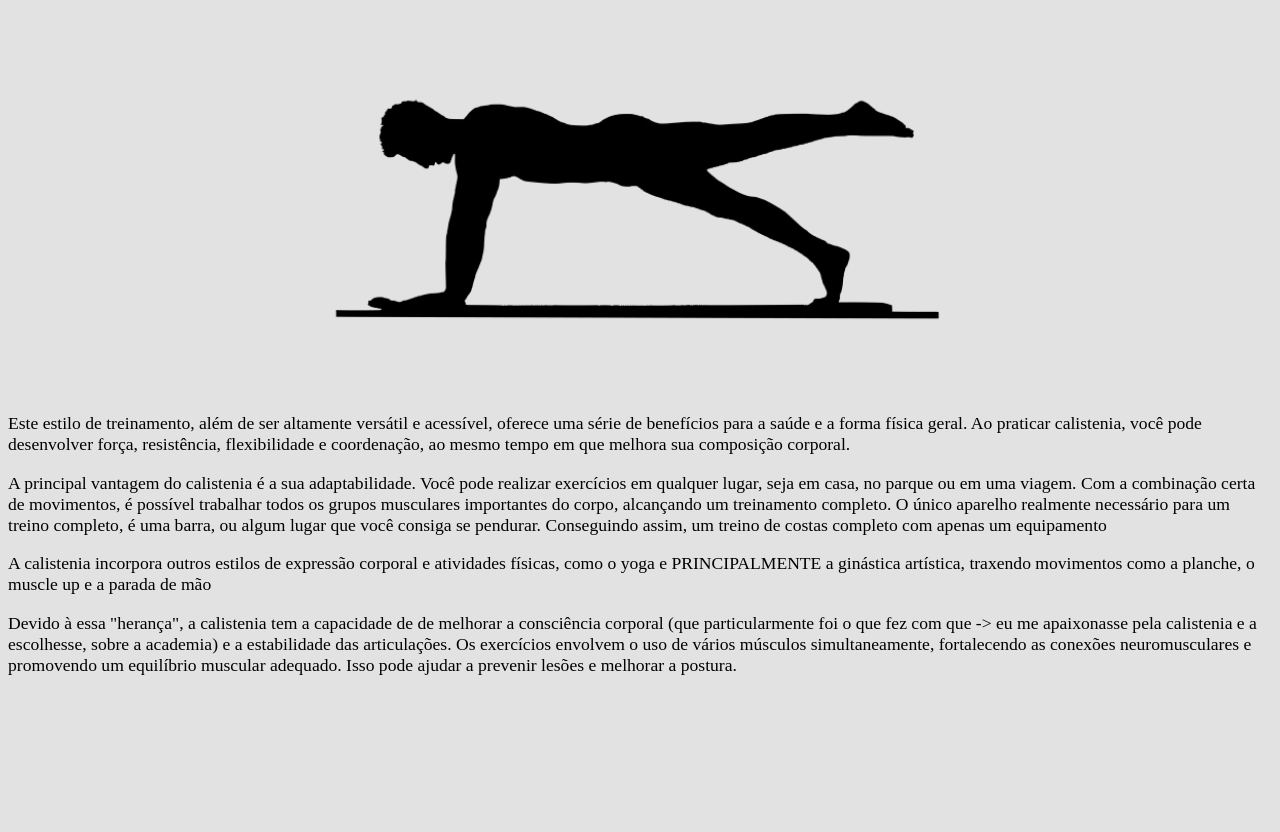
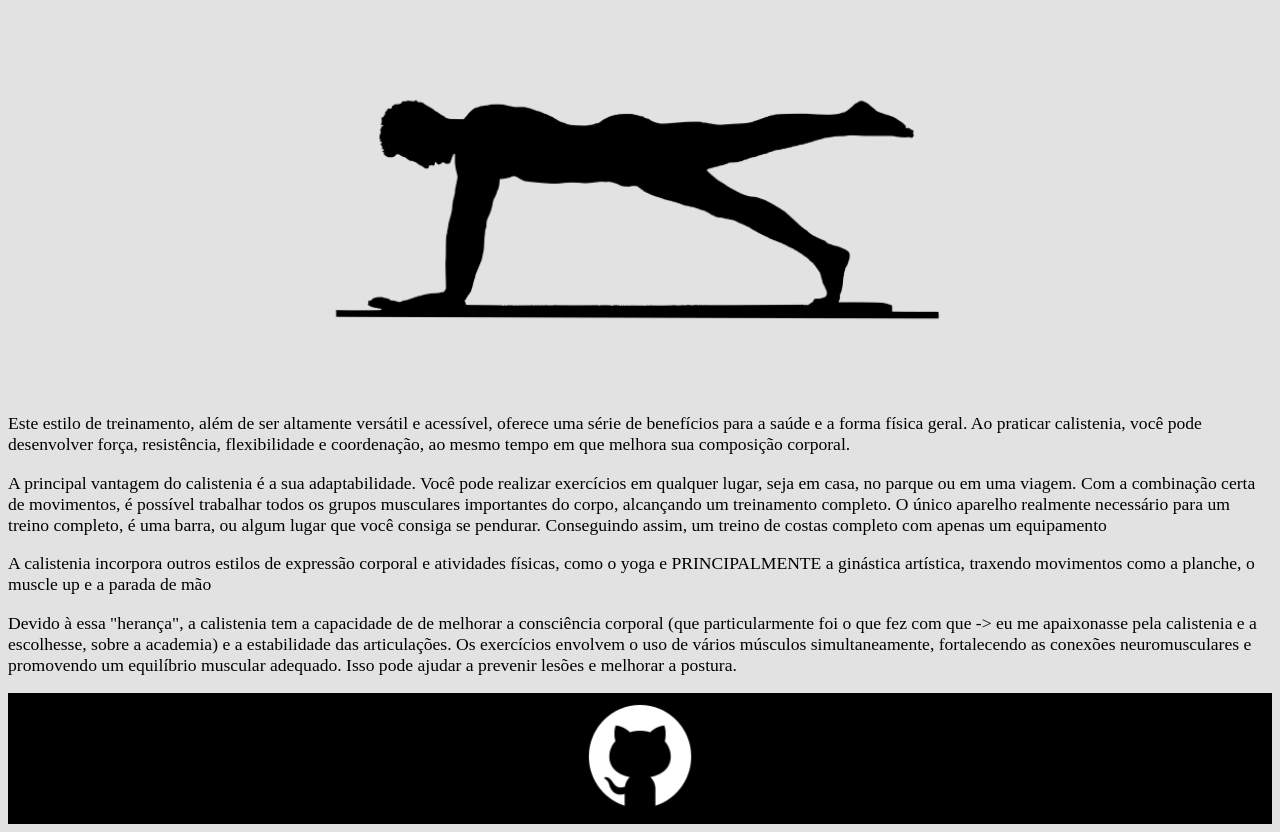
Before and after one commit to Joeziojr/joezioJr.github.io, a plain HTML site: page index.html in a window 1280 px wide. Shown: the part 577-1409 px from the top of the page. Before the commit the page ends 1270 px from the top, so only its background shows below. Drawn offline with Linux system fonts and the light colour scheme.

Commit message:
footer pronto, mas não preenche tela

```diff
--- a/index.html
+++ b/index.html
@@ -9,6 +9,7 @@
     <link rel="shortcut icon" href="imagens/Female-Yoga-Pose-Silhouette-22.png" type="image/x-icon">
     <!--"rel" linka um atributo externo ao document atual
     Neste caso, ele está linkando o arquivo "st"-->
+
     <link rel="stylesheet" href="style.css">
 
     <!--Internal style css que muda o fundo do body para cinza-->
@@ -59,10 +60,20 @@
         artística, traxendo movimentos como a planche, o muscle up e a parada de mão
       </p>
 
-        <p>Devido à essa "herança", a calistenia tem a capacidade de de melhorar a consciência corporal (que particularmente foi o que fez com
-            que -> eu me apaixonasse pela calistenia e a escolhesse, sobre a academia) e a estabilidade das articulações.
-            Os exercícios envolvem o uso de vários músculos simultaneamente, fortalecendo as conexões neuromusculares e promovendo
-             um equilíbrio muscular adequado. Isso pode ajudar a prevenir lesões e melhorar a postura.</p>
+      <p>Devido à essa "herança", a calistenia tem a capacidade de de melhorar a consciência corporal (que particularmente foi o que fez com
+          que -> eu me apaixonasse pela calistenia e a escolhesse, sobre a academia) e a estabilidade das articulações.
+          Os exercícios envolvem o uso de vários músculos simultaneamente, fortalecendo as conexões neuromusculares e promovendo
+           um equilíbrio muscular adequado. Isso pode ajudar a prevenir lesões e melhorar a postura.</p>
+
+
+        <footer>
+            <div id="footer_content">
+                <a href="https://github.com/Joeziojr/joezioJr.github.io" class="footer_link" id="instagram">
+                    <img src="imagens/icon-github.png" alt="icon-github" style="width: 10%;">
+                </a>
+            </div>
+
+        </footer>
 
 
 
--- a/style.css
+++ b/style.css
@@ -9,13 +9,16 @@ footer{
   position: absolute;
   left: 0;
   bottom: 0;
-  width: 100%;
   background-color: black;
   color: white;
   text-align: center;
   padding: 0px;
-  height: 35px;
+  position: unset;
 
+}
+
+#footer_content{
+  text-align: center;
 }
 
 h1{
```
